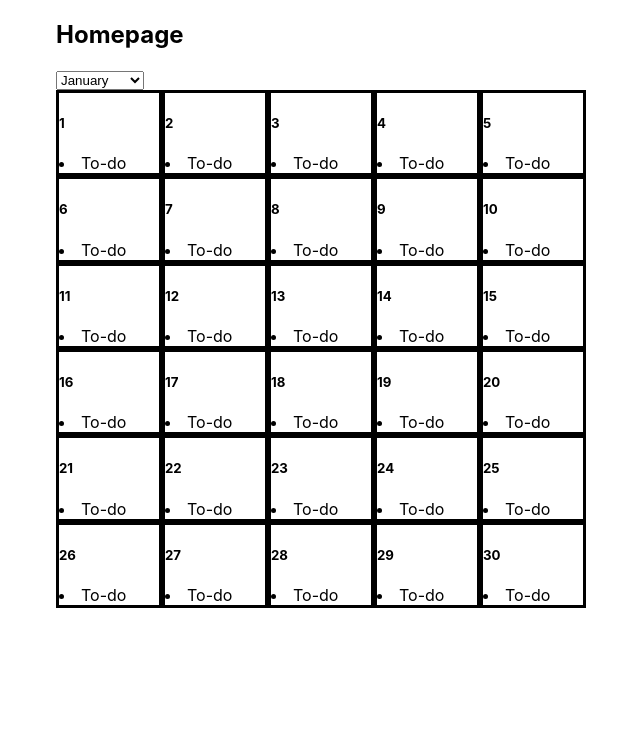
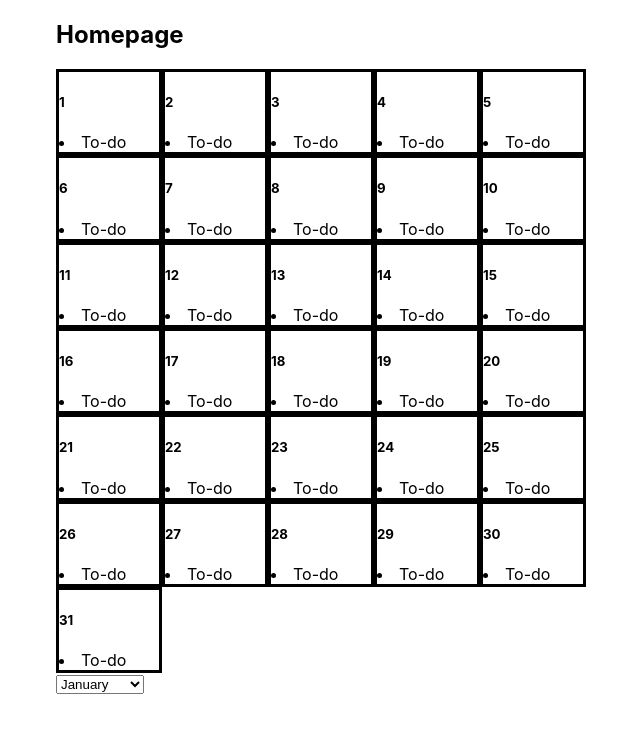
Before and after one commit to dfitzgerald7/calender-front-end, a React (Create React App) app: page / in a window 1280 px wide. Shown: the top 732 px of the page, without its empty margins (184-824 px from the left). Built offline with nearby package versions, Linux system fonts and the light colour scheme.

Commit message:
calendar updates with day lengths

```diff
--- a/src/App.css
+++ b/src/App.css
@@ -17,3 +17,7 @@
   width: 100px;
   float: left;
 }
+
+#monthDropdown {
+  clear: left;
+}
--- a/src/components/containers/CalendarContainer.js
+++ b/src/components/containers/CalendarContainer.js
@@ -1,10 +1,15 @@
 import React, { Component } from 'react';
 import CalendarComponent from '../stateless/CalendarComponent'
+
+const monthLengthHash = {
+    January: 31, February: 28, March: 31, April: 30, May:31, June: 30, July: 31, August: 31, September: 30, October: 31, November: 30, December: 31
+}
 
 class CalendarContainer extends Component {
 
     state = {
         month: 'January',
+        num_days: 31,
         days: []
     }
 
@@ -13,15 +18,14 @@ class CalendarContainer extends Component {
     }
 
     onChange = event => {
-        console.log(event.target.value)
         event.preventDefault()
         this.setState({
-            month: event.target.value
+            month: event.target.value,
+            num_days: monthLengthHash[event.target.value]
         })
     }
 
     onSubmit = event => {
-        console.log(event.value)
         event.preventDefault()
         this.setState({
             month: event.value
@@ -31,7 +35,9 @@ class CalendarContainer extends Component {
     render(){
         return (
             <>
-                <form onSubmit={this.onSubmit}>
+                <CalendarComponent days={this.state.days} num_days={this.state.num_days}/>
+                <br/>
+                <form onSubmit={this.onSubmit} id='monthDropdown'>
                     <select value={this.state.month} onChange={this.onChange}>
                         <option value="January">January</option>
                         <option value="February">February</option>
@@ -47,7 +53,6 @@ class CalendarContainer extends Component {
                         <option value="December">December</option>
                     </select>
                 </form>
-                <CalendarComponent days={this.state.days}/>
             </>
         )
     }
--- a/src/components/stateless/CalendarComponent.js
+++ b/src/components/stateless/CalendarComponent.js
@@ -6,7 +6,7 @@ const CalendarComponent = props => {
 
 
 
-    for (let i=1; i<=30; i++){
+    for (let i=1; i<=props.num_days; i++){
         calendarArr.push(
             <div className='cell'>
                 <h5>{i}</h5>
```
